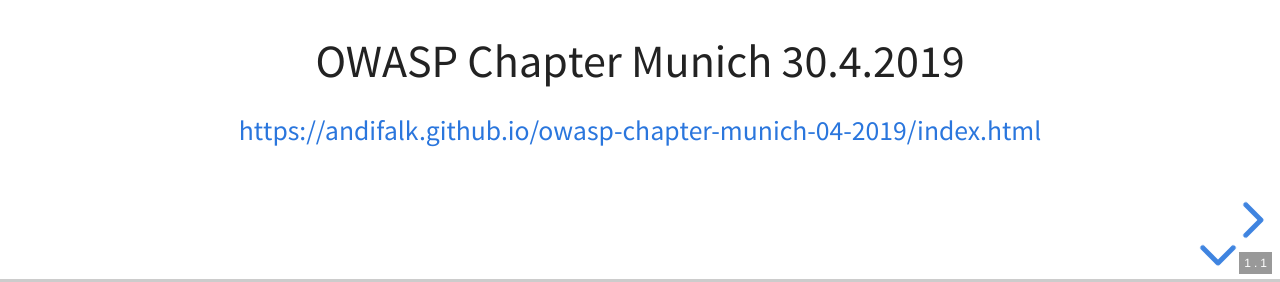
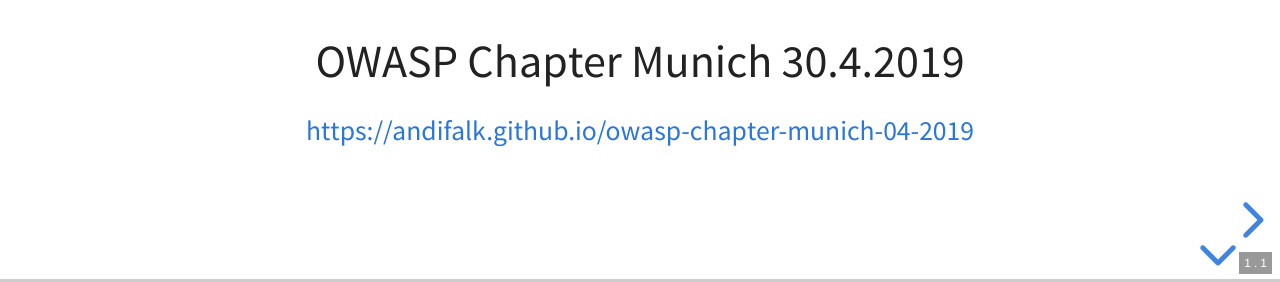
Before and after one commit to andifalk/owasp-chapter-munich-04-2019, a website: page docs/index.html in a window 1280 px wide. Shown: the part 518-800 px from the top of the page. Drawn offline with Linux system fonts and the light colour scheme.

Commit message:
update presentation and readme

```diff
--- a/docs/index.html
+++ b/docs/index.html
@@ -46,7 +46,7 @@
                         <p>OWASP Chapter Munich 30.4.2019</p>
                         <p>
                             <small>
-                            <a href="https://andifalk.github.io/owasp-chapter-munich-04-2019/index.html">https://andifalk.github.io/owasp-chapter-munich-04-2019/index.html</a>
+                            <a href="https://andifalk.github.io/owasp-chapter-munich-04-2019/">https://andifalk.github.io/owasp-chapter-munich-04-2019</a>
                             </small>
                         </p>
                     </section>
```
Also changed, not shown: README.md.
